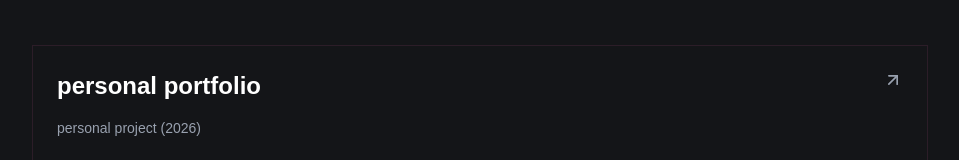
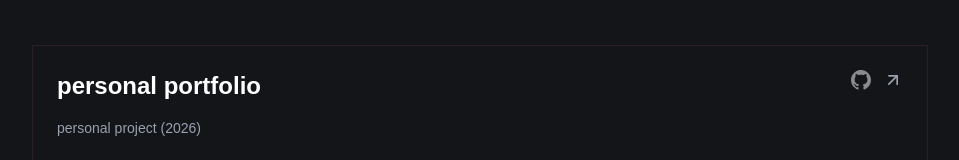
Before and after one commit to mkelvers/mkelvers.tech, a Next.js app: page /projects in a window 1280 px wide. Shown: the part 319-479 px from the top of the page, without its empty margins (160-1119 px from the left). Built offline with nearby package versions, Linux system fonts and the light colour scheme.

Commit message:
feat: add repository to project card

```diff
--- a/src/components/project-card.tsx
+++ b/src/components/project-card.tsx
@@ -1,4 +1,5 @@
 import { ArrowUpRight } from 'lucide-react'
+import Image from 'next/image'
 import Link from 'next/link'
 
 export type ProjectCardProps = {
@@ -9,21 +10,48 @@ export type ProjectCardProps = {
   achievements: string[]
   technologies: string[]
   href: string
+  repository?: string
 }
 
 export function ProjectCard(props: ProjectCardProps) {
-  const { title, description, role, period, achievements, technologies, href } = props
+  const { title, description, role, period, achievements, technologies, href, repository } = props
 
   return (
     <div className="group border border-accent/10 p-6 transition-colors hover:border-accent/50">
-      <Link href={href} target="_blank" rel="noopener noreferrer">
-        <div className="flex justify-between items-start mb-4">
-          <h2 className="text-2xl font-bold text-white group-hover:text-accent transition-colors">
-            {title}
-          </h2>
-          <ArrowUpRight className="w-5 h-5 text-gray-400 group-hover:text-accent transition-colors" />
+      <div className="flex justify-between items-start mb-4">
+        <h2 className="text-2xl font-bold text-white group-hover:text-accent transition-colors">
+          {title}
+        </h2>
+
+        <div className="flex items-center gap-3">
+          {repository && (
+            <Link
+              href={repository}
+              target="_blank"
+              rel="noopener noreferrer"
+              className="group/github"
+              aria-label="GitHub Repository"
+            >
+              <Image
+                src="/icons/github.svg"
+                alt="GitHub Repository"
+                width={20}
+                height={20}
+                className="w-5 h-5 opacity-50 transition-all group-hover/github:opacity-100 group-hover/github:scale-110"
+              />
+            </Link>
+          )}
+          <Link
+            href={href}
+            target="_blank"
+            rel="noopener noreferrer"
+            className="group/link"
+            aria-label="Live Site"
+          >
+            <ArrowUpRight className="w-5 h-5 text-gray-400 group-hover/link:text-accent transition-all group-hover/link:scale-110 group-hover/link:-translate-y-0.5 group-hover/link:translate-x-0.5" />
+          </Link>
         </div>
-      </Link>
+      </div>
 
       <p className="text-sm text-gray-400 mb-4">
         {role} {period && `(${period})`}
--- a/src/lib/items.ts
+++ b/src/lib/items.ts
@@ -16,6 +16,7 @@ export const projects: SectionItem = [
       'optimized for performance',
     ],
     technologies: ['next.js', 'tailwindcss', 'typescript'],
+    repository: 'https://github.com/mkelvers/portfolio',
   },
   {
     title: 'resting',
@@ -31,5 +32,6 @@ export const projects: SectionItem = [
       'deployed with docker',
     ],
     technologies: ['php', 'mysql', 'docker', 'comet'],
+    repository: 'https://github.com/mkelvers/resting',
   },
 ]
```
Also changed, not shown: public/icons/github.svg (added).
